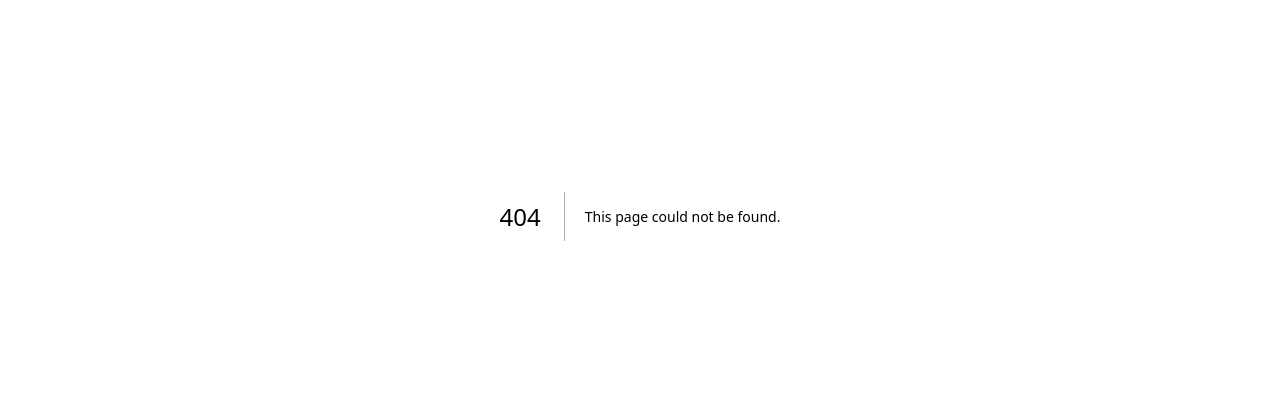
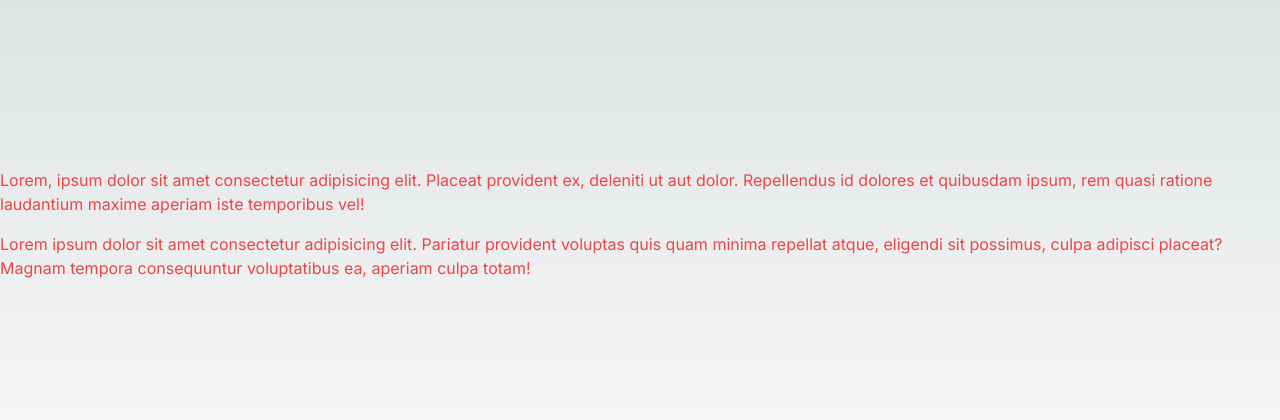
Before and after one commit to nicolaskruger/get-start-tailwind, a Next.js app: page /p in a window 1280 px wide. Before the commit this address had no page. Shown: the part 184-604 px from the top of the page. Built offline with nearby package versions, Linux system fonts and the light colour scheme.

Commit message:
style: :lipstick: p

```diff
--- /dev/null
+++ b/src/app/p/page.tsx
@@ -0,0 +1,28 @@
+import { CenterAllScreen } from "@/components/center-all-screen";
+
+const Page = () => {
+  return (
+    <CenterAllScreen>
+      <div className="[&_p]:mt-4 [&_p]:text-red-500">
+        <p>
+          Lorem, ipsum dolor sit amet consectetur adipisicing elit. Placeat
+          provident ex, deleniti ut aut dolor. Repellendus id dolores et
+          quibusdam ipsum, rem quasi ratione laudantium maxime aperiam iste
+          temporibus vel!
+        </p>
+        <ul>
+          <li>
+            <p>
+              Lorem ipsum dolor sit amet consectetur adipisicing elit. Pariatur
+              provident voluptas quis quam minima repellat atque, eligendi sit
+              possimus, culpa adipisci placeat? Magnam tempora consequuntur
+              voluptatibus ea, aperiam culpa totam!
+            </p>
+          </li>
+        </ul>
+      </div>
+    </CenterAllScreen>
+  );
+};
+
+export default Page;
```
